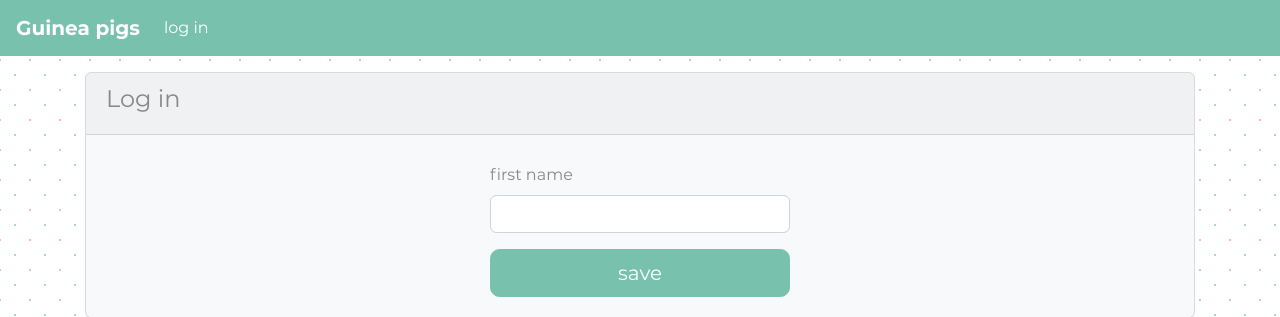
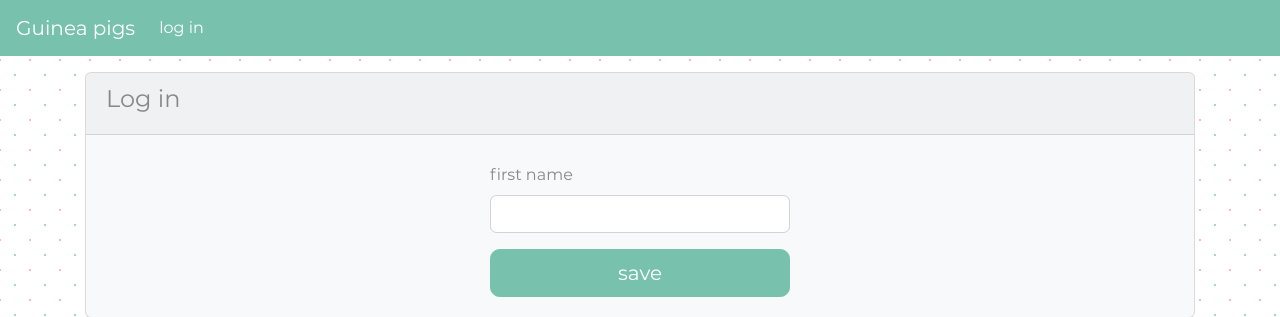
Before and after one commit to msafadieh/guineapigs, a Flask app: page /login in a window 1280 px wide. Shown: the top 317 px of the page. Run offline with Flask 2, Linux system fonts and the light colour scheme; some libraries are stand-ins or nearby versions.

Commit message:
minor changes

```diff
--- a/guineapigs/templates/base.html
+++ b/guineapigs/templates/base.html
@@ -15,11 +15,11 @@
   {% include "navbar.html" %}
   <div class="container">
     {% if current_user.is_authenticated %}
-	<h4 class="text-right my-4">
+	<h5 class="text-right my-4">
 		<span class="bg-light border border-primary p-2 rounded">
 		hi, {{current_user.name}}!
 		</span>
-	</h4>
+	</h5>
     {% endif %}
     {% block content %}{% endblock %}
     <div id="modal" class="modal fade" tabindex="-1" role="dialog">
--- a/guineapigs/templates/navbar.html
+++ b/guineapigs/templates/navbar.html
@@ -1,5 +1,5 @@
 <nav class="navbar navbar-expand-lg navbar-dark bg-primary">
-	<a class="font-weight-bold navbar-brand" href="/">{{ config["TITLE"] }}</a>
+	<a class="navbar-brand" href="/">{{ config["TITLE"] }}</a>
 	<button class="navbar-toggler" type="button" data-toggle="collapse" data-target="#navbarNav" aria-controls="navbarNav" aria-expanded="false" aria-label="Toggle navigation">
   <span class="navbar-toggler-icon"></span>
 	</button>
```
